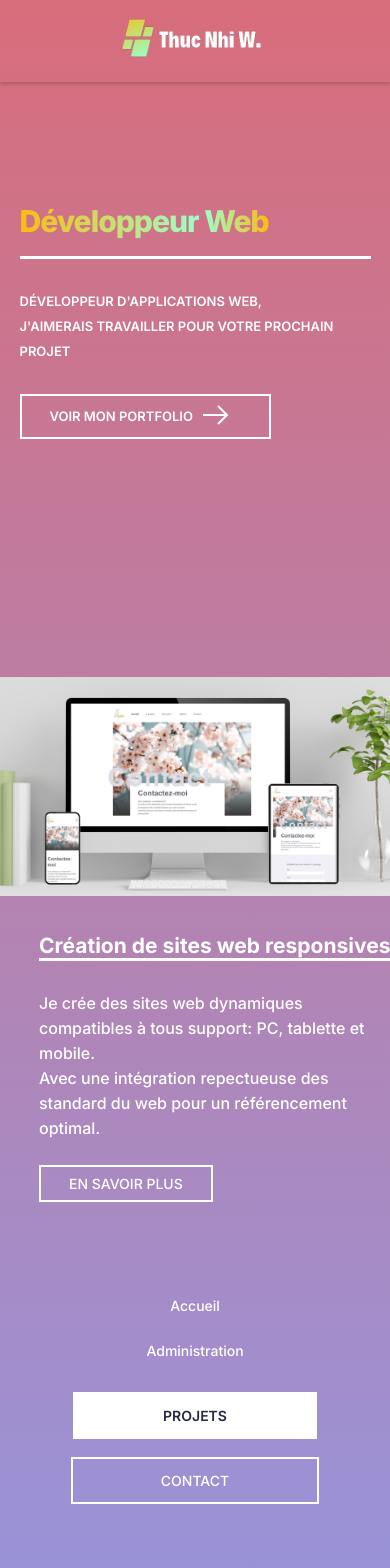
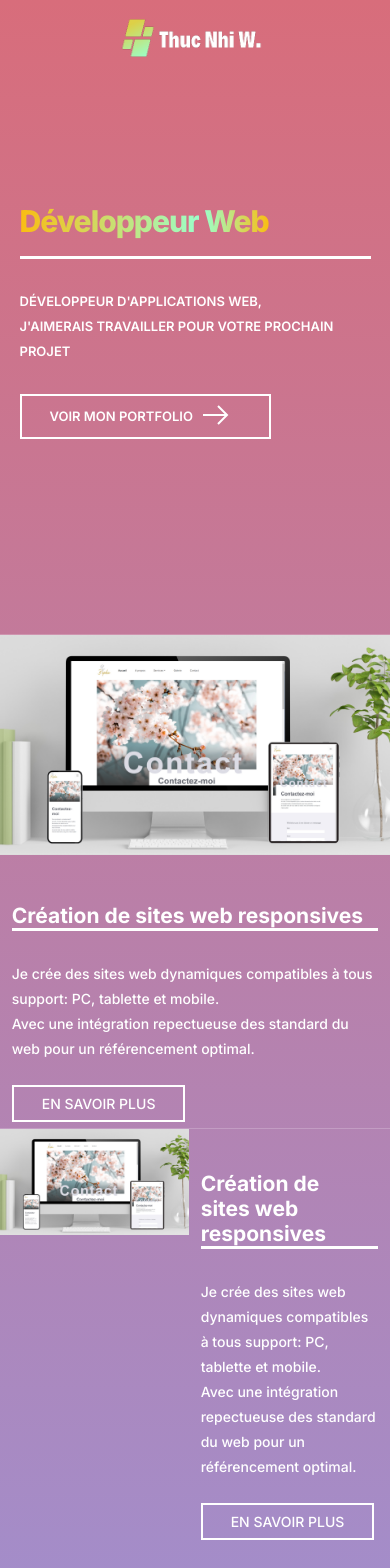
Before and after one commit to thucnhi-wiedenhofer/tn_portfolio_next.js, a Next.js app: page / in a window 390 px wide. Shown: the top 1568 px of the page. Built offline with nearby package versions, Linux system fonts and the light colour scheme.

Commit message:
section services to correct

```diff
--- a/components/Header/header.module.css
+++ b/components/Header/header.module.css
@@ -1,5 +1,4 @@
 .header {
-  position: relative;
   height: 50px;
 }
 
@@ -8,12 +7,7 @@
   justify-content: space-between;
   align-items: center;
   overflow: hidden;
-  position: fixed;
-  top: 0;
-  width: 100%;
-  z-index: 1000;
-  background-color: #d86d7b;
-  box-shadow: 0 2px 4px 0 rgba(0,0,0,.2);
+  background-color: transparent;
 }
 
 .nav {
--- a/pages/index.js
+++ b/pages/index.js
@@ -56,6 +56,25 @@ export default function Home() {
               </ul>
             </div>
           </article>
+          <article className={styles.services}>
+            <div className={styles.imgFluid}>
+              <Image src={project_1} alt="site web responsives" width="1920" height="1080" layout="responsive" />
+            </div>
+
+            <div className={styles.description}>
+              <div className={styles.header}>
+                <h2>Création de sites web responsives</h2>
+              </div>
+              <p>Je crée des sites web dynamiques compatibles à tous support: PC, tablette et mobile.<br/>
+              Avec une intégration repectueuse des standard du web pour un référencement optimal.
+              </p>
+              <ul className={styles.action}>
+                <li>
+                  <Link className={styles.btnOutline} href="/projets">En savoir plus</Link>
+                </li>
+              </ul>
+            </div>
+          </article>
         </div>
       </section>
     </>
--- a/styles/Home.module.css
+++ b/styles/Home.module.css
@@ -5,7 +5,7 @@
   font-weight: 800;
   line-height: 1;
   letter-spacing: -3px;
-  margin-top: 15%;
+  margin-top: 6%;
 }
 .first {
   background: linear-gradient(90deg, #fabd12, #9bffc9);
@@ -21,7 +21,7 @@
 }
 
 .banner {
-  min-height: 65vh;
+  min-height: 50vh;
   max-width: 1100px;
   width: calc(100% - 10%);
   margin: 10% auto;
@@ -100,17 +100,26 @@
 
 @media (max-width: 1024px) {
   .banner h1 {
-    margin-top: 20%;
+    margin-top: 15%;
     font-size: 60px;
   }
 }
-@media (max-width: 768px) {
+@media (max-width: 834px) {
+  .banner {
+    min-height: 35vh;
+  }
   .content {
     font-size: 13px;
+  }
+  .btnSlide {
+    margin: 0px 10px 0px 30px;
   }
 }
 
 @media (max-width: 415px) {
+  .banner {
+    min-height: 60vh;
+  }
   .banner h1 {
     margin-top: 30%;
     font-size: 30px;
@@ -132,6 +141,9 @@
 }
 
 @media (max-width: 320px) {
+  .banner {
+    min-height: 70vh;
+  }
   .btnSlide {
     margin: 30px 30px 10px 0px;
   }
@@ -141,31 +153,43 @@
 
 
 /*  CSS  section Services */
+.container {
+  display: flex;
+  justify-content: center;
+  flex-wrap: wrap;
+}
+
 .services {
   display: flex;
   flex-direction: row;
-  justify-content: space-around;
+  justify-content: flex-start;
+  border-top:solid 1px #ffffff34;
+}
+.services:nth-child(2n) {
+  flex-direction: row-reverse;
 }
 
 .imgFluid {
-  width:60%;
+  width: 630px;
+  height: auto;
+}
+.imgFluid img {
+  width: 100%;
+  height: auto;
 }
 
 .description {
-  width:40%;
-  padding-left: 10%;
-  padding-right: 3%;
+  padding: 3%;
 }
 
 .header {
-  border-bottom-style: solid;
-width: max-content;
+border-bottom-style: solid;
 word-wrap: break-word;
+padding-right:10px;
 margin-top: 30px;
 }
 
 .description p {
-  font-size: 16px;
   margin: 30px 0;
 }
 
@@ -184,17 +208,18 @@ margin-top: 30px;
   color: #9bffc9;
 }
 
-@media (max-width: 835px) {
+@media (max-width: 834px) {
   .services {
     flex-direction: column;
+  }
+  .services:nth-child(2n) {
+    flex-direction: row;
   }
   .imgFluid {
     width:100%;
   }
   .description {
     width:100%;
-    padding-left: 10%;
-    padding-right: 3%;
   }
 }
 /*  CSS  Fin section Services */
```
Also changed, not shown: public/images/services_1.png.
